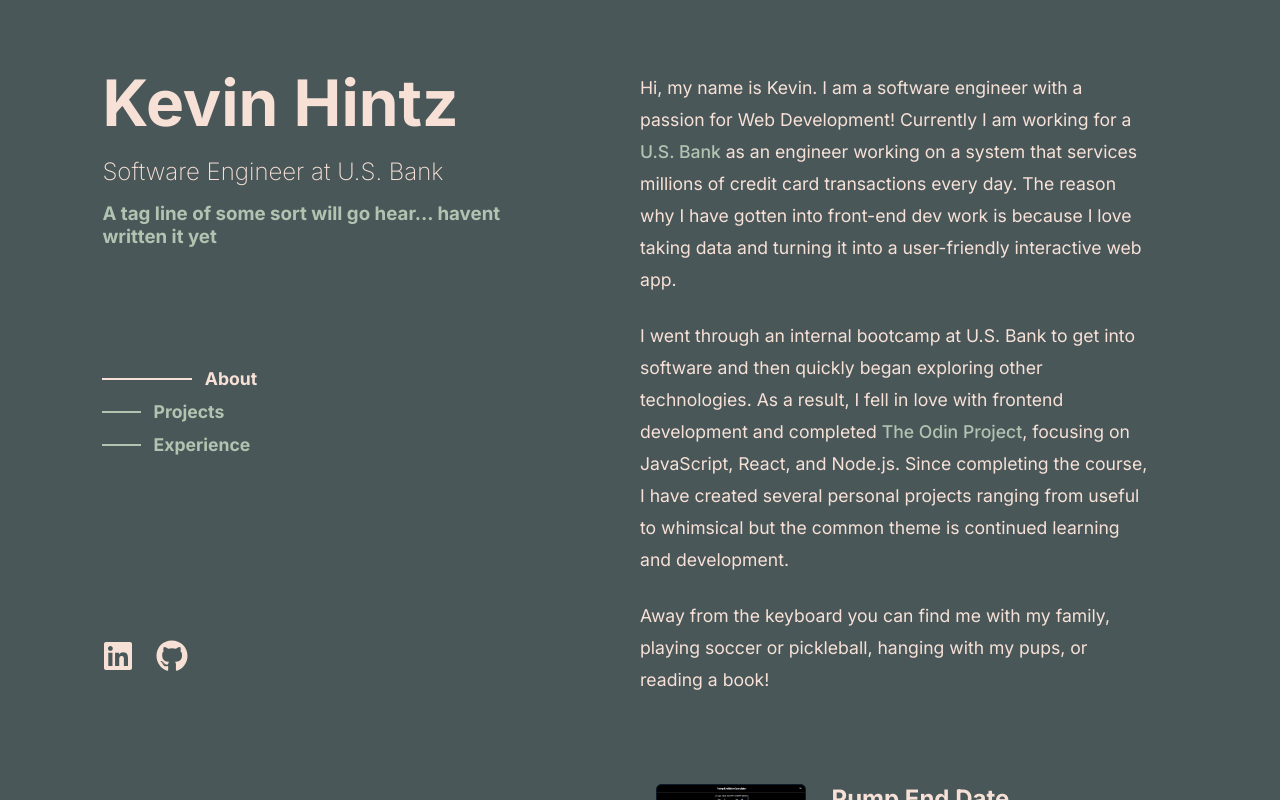
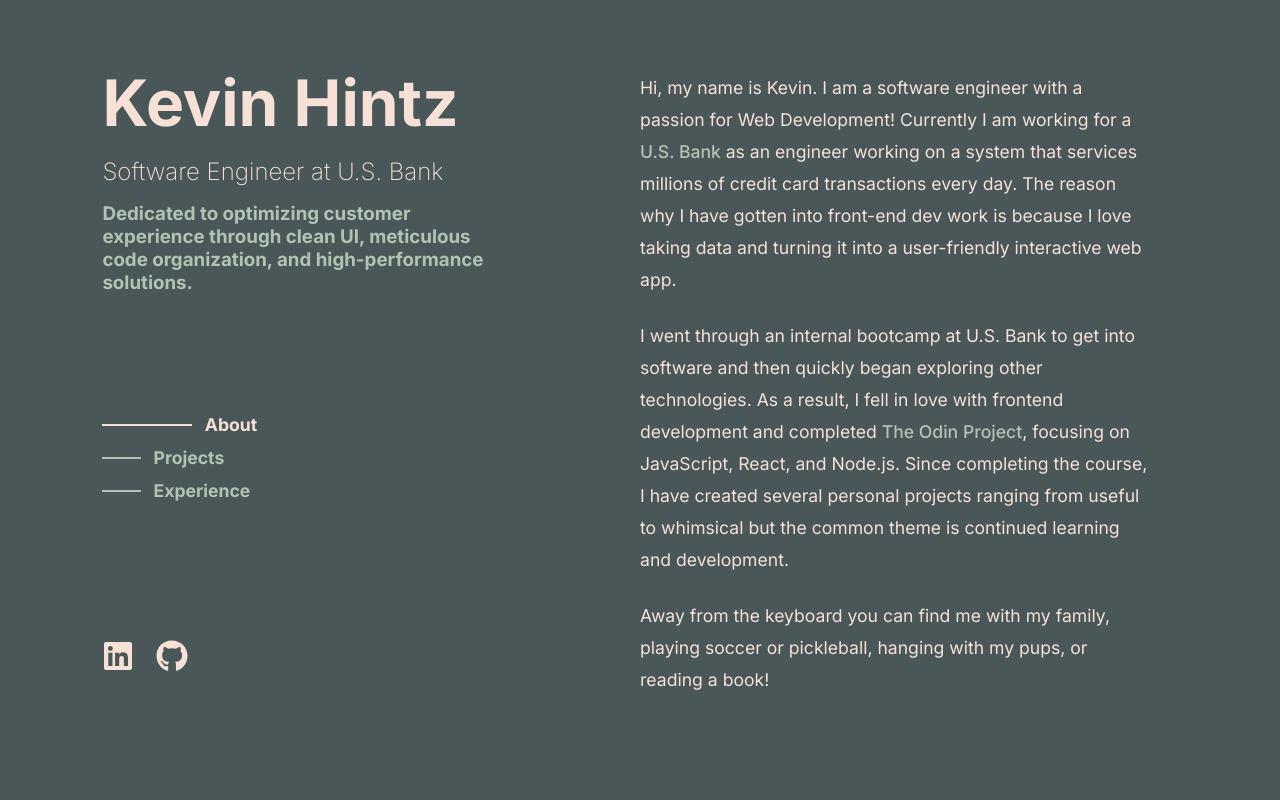
Before and after one commit to khintz34/portfolio-updated, a Next.js app: page / in a window 1280 px wide. Built offline with nearby package versions, Linux system fonts and the light colour scheme.

Commit message:
scrollTo init

```diff
--- a/src/app/page.js
+++ b/src/app/page.js
@@ -1,17 +1,100 @@
-import LeftMain from "@/components/LeftMain/LeftMain";
-import RightMain from "@/components/RightMain/RightMain";
+"use client";
+import react, { useState, useRef } from "react";
+import GoTo from "@/components/GoTo/GoTo";
 import Image from "next/image";
+import { FaGithub, FaLinkedin } from "react-icons/fa";
 import styles from "./page.module.css";
+import About from "@/components/About/About";
+import ProjectContainer from "@/components/ProjectContainer/ProjectContainer";
+import ExperienceContainer from "@/components/ExperienceContainer/ExperienceContainer";
+
+// todo finish scrollTo
+// todo create breakpoints to change which section is active... ask Dave avout thiis
 
 export default function Home() {
-  console.log("test");
+  const [aboutSection, setAboutSection] = useState(true);
+  const [projectSection, setProjectSection] = useState(false);
+  const [expSection, setExpSection] = useState(false);
+  const aboutRef = useRef(null);
+  const projectRef = useRef(null);
+  const expRef = useRef(null);
+
+  function handleClick(item) {
+    setAboutSection(false);
+    setProjectSection(false);
+    setExpSection(false);
+
+    if (item === "about") {
+      setAboutSection(true);
+    } else if (item === "project") {
+      setProjectSection(true);
+    } else {
+      setExpSection(true);
+    }
+  }
+
+  function scrollTo(el) {
+    console.log(el);
+    let item = el.current;
+    console.log(el.current);
+    // el.current.scrollIntoView({ behavior: "smooth", block: "start" });
+    item.scrollIntoView({ behavior: "smooth", block: "start" });
+  }
+
   return (
     <main className={styles.main}>
       <div className={styles.leftCol}>
-        <LeftMain />
+        <div className={styles.leftMain}>
+          <div>
+            <h1 className={styles.h1}>Kevin Hintz</h1>
+            <h2 className={styles.h2}>Software Engineer at U.S. Bank</h2>
+            <h3 className={styles.h3}>
+              Dedicated to optimizing customer experience through clean UI,
+              meticulous code organization, and high-performance solutions.
+            </h3>
+          </div>
+          <div className={styles.goTos}>
+            <GoTo
+              title="About"
+              status={aboutSection}
+              onClick={() => {
+                handleClick("about");
+                scrollTo({ aboutRef });
+              }}
+            />
+            <GoTo
+              title="Projects"
+              status={projectSection}
+              onClick={() => {
+                handleClick("project");
+                scrollTo(projectRef);
+              }}
+            />
+            <GoTo
+              title="Experience"
+              status={expSection}
+              onClick={() => {
+                handleClick("exp");
+                scrollTo({ expRef });
+              }}
+            />
+          </div>
+          <div className={styles.contacts}>
+            <FaLinkedin className={styles.icon} />
+            <FaGithub className={styles.icon} />
+          </div>
+        </div>
       </div>
       <div className={styles.rightCol}>
-        <RightMain />
+        <div ref={aboutRef}>
+          <About />
+        </div>
+        <div ref={projectRef}>
+          <ProjectContainer />
+        </div>
+        <div ref={expRef}>
+          <ExperienceContainer />
+        </div>
       </div>
     </main>
   );
--- a/src/app/page.module.css
+++ b/src/app/page.module.css
@@ -10,6 +10,63 @@
   /* gap: 15vw; */
 }
 
+.leftMain {
+  width: 40vw;
+  height: 100vh;
+  position: fixed;
+  top: 0;
+  left: 0;
+  display: flex;
+  flex-direction: column;
+  align-items: flex-start;
+  padding-left: 8vw;
+}
+
+.h1 {
+  font-size: 8vh;
+  margin: 8vh 0 2vh 0;
+}
+
+.h2 {
+  font-weight: 200;
+}
+
+.h3 {
+  color: var(--tan-light);
+  margin-top: 2vh;
+}
+
+.goTos {
+  margin-top: 15vh;
+}
+
+.contacts {
+  position: absolute;
+  bottom: 10vh;
+  display: flex;
+  flex-direction: row;
+  gap: 1.7vw;
+  height: 10vh;
+}
+
+.icon {
+  font-size: 4vh;
+  color: var(--primary-text);
+}
+
+.icon:hover {
+  cursor: pointer;
+  font-size: 4.5vh;
+}
+
+.rightCol {
+  width: 40vw;
+  display: flex;
+  justify-content: center;
+  flex-direction: column;
+  margin-left: 40vw;
+}
+
 @media screen and (max-width < 501px) {
   .main {
     flex-direction: column;
--- a/src/components/LeftMain/LeftMain.js
+++ /dev/null
@@ -1,59 +0,0 @@
-"use client";
-import react, { useState } from "react";
-import GoTo from "../GoTo/GoTo";
-import styles from "../LeftMain/LeftMain.module.scss";
-import { FaLinkedin, FaGithub } from "react-icons/fa";
-import { IconContext } from "react-icons";
-
-export default function LeftMain() {
-  const [aboutSection, setAboutSection] = useState(true);
-  const [projectSection, setProjectSection] = useState(false);
-  const [expSection, setExpSection] = useState(false);
-
-  function handleClick(item) {
-    setAboutSection(false);
-    setProjectSection(false);
-    setExpSection(false);
-
-    if (item === "about") {
-      setAboutSection(true);
-    } else if (item === "project") {
-      setProjectSection(true);
-    } else {
-      setExpSection(true);
-    }
-  }
-
-  return (
-    <main className={styles.main}>
-      <div>
-        <h1 className={styles.h1}>Kevin Hintz</h1>
-        <h2 className={styles.h2}>Software Engineer at U.S. Bank</h2>
-        <h3 className={styles.h3}>
-          A tag line of some sort will go hear... havent written it yet
-        </h3>
-      </div>
-      <div className={styles.goTos}>
-        <GoTo
-          title="About"
-          status={aboutSection}
-          onClick={() => handleClick("about")}
-        />
-        <GoTo
-          title="Projects"
-          status={projectSection}
-          onClick={() => handleClick("project")}
-        />
-        <GoTo
-          title="Experience"
-          status={expSection}
-          onClick={() => handleClick("exp")}
-        />
-      </div>
-      <div className={styles.contacts}>
-        <FaLinkedin className={styles.icon} />
-        <FaGithub className={styles.icon} />
-      </div>
-    </main>
-  );
-}
--- a/src/components/LeftMain/LeftMain.module.scss
+++ /dev/null
@@ -1,48 +0,0 @@
-.main {
-  width: 40vw;
-  height: 100vh;
-  position: fixed;
-  top: 0;
-  left: 0;
-  display: flex;
-  flex-direction: column;
-  align-items: flex-start;
-  padding-left: 8vw;
-}
-
-.h1 {
-  font-size: 8vh;
-  margin: 8vh 0 2vh 0;
-}
-
-.h2 {
-  font-weight: 200;
-}
-
-.h3 {
-  color: var(--tan-light);
-  margin-top: 2vh;
-}
-
-.goTos {
-  margin-top: 15vh;
-}
-
-.contacts {
-  position: absolute;
-  bottom: 10vh;
-  display: flex;
-  flex-direction: row;
-  gap: 1.7vw;
-  height: 10vh;
-}
-
-.icon {
-  font-size: 4vh;
-  color: var(--primary-text);
-}
-
-.icon:hover {
-  cursor: pointer;
-  font-size: 4.5vh;
-}
--- a/src/components/RightMain/RightMain.js
+++ /dev/null
@@ -1,16 +0,0 @@
-"use client";
-import react from "react";
-import About from "../About/About";
-import ExperienceContainer from "../ExperienceContainer/ExperienceContainer";
-import ProjectContainer from "../ProjectContainer/ProjectContainer";
-import styles from "./RightMain.module.scss";
-
-export default function RightMain() {
-  return (
-    <main className={styles.rightCol}>
-      <About />
-      <ProjectContainer />
-      <ExperienceContainer />
-    </main>
-  );
-}
--- a/src/components/RightMain/RightMain.module.scss
+++ /dev/null
@@ -1,7 +0,0 @@
-.rightCol {
-  width: 40vw;
-  display: flex;
-  justify-content: center;
-  flex-direction: column;
-  margin-left: 40vw;
-}
```
